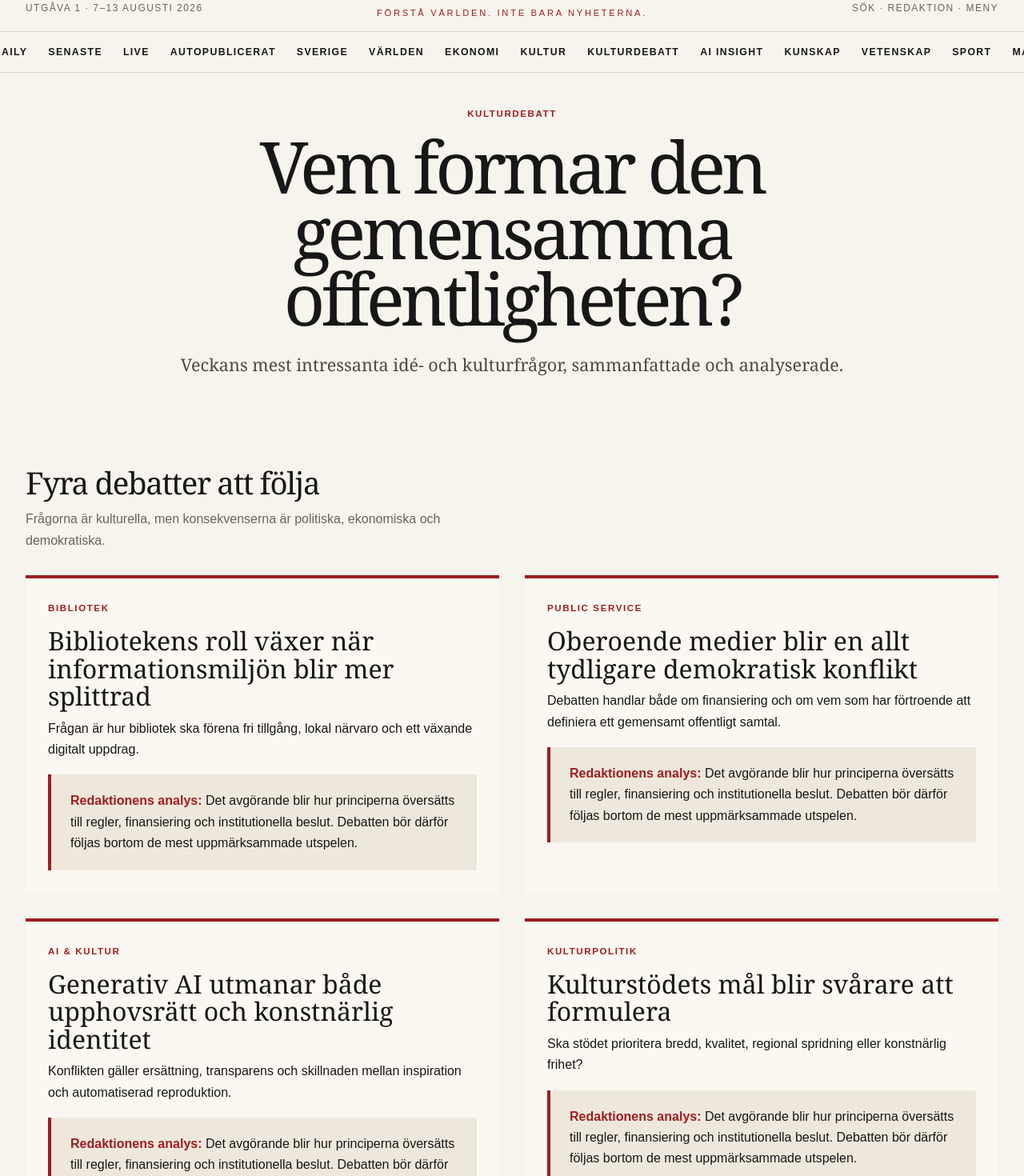
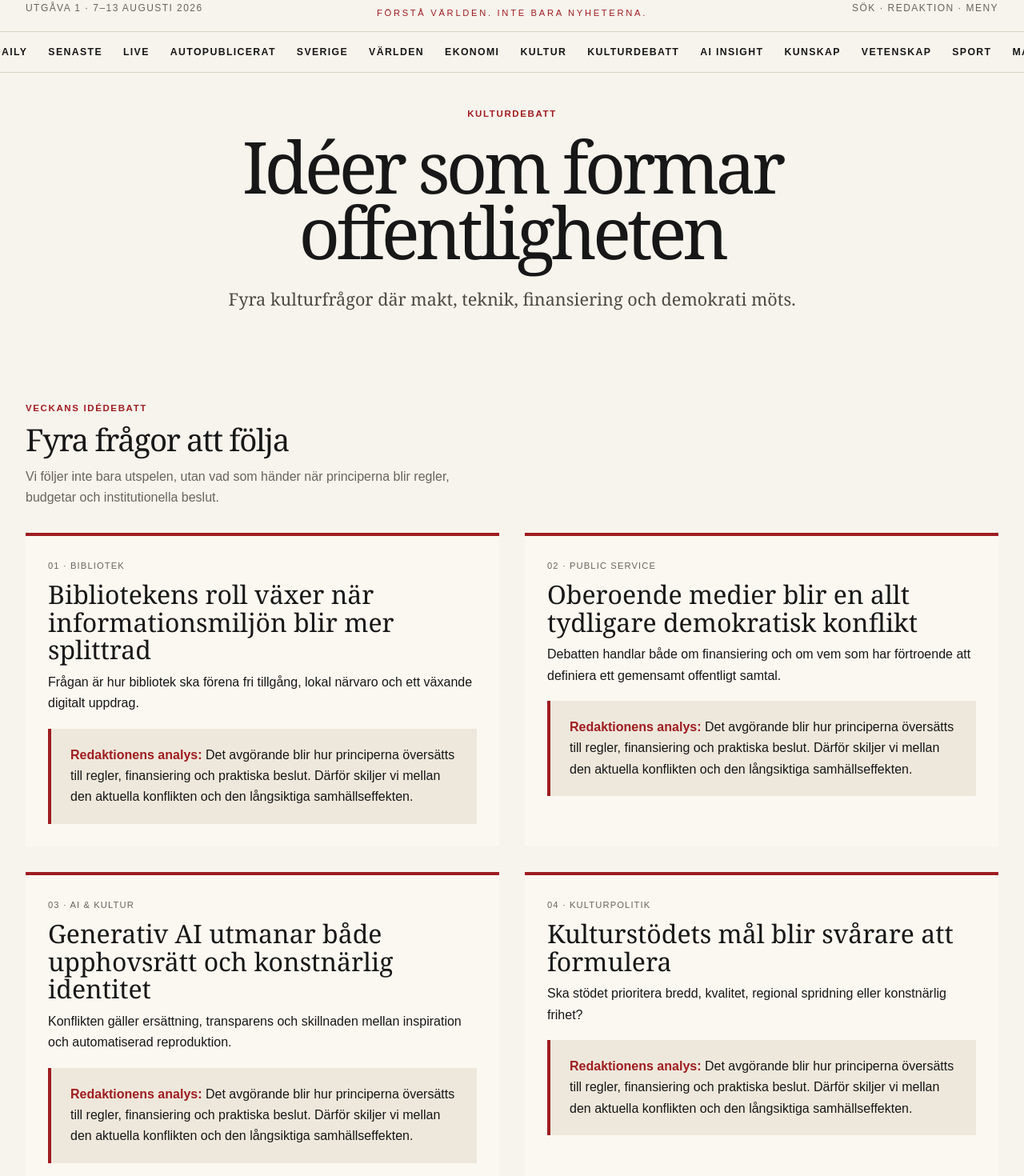
Before and after one commit to Djurgarden2019/NackaSidan-2026, a Next.js app: page /kulturdebatt in a window 1280 px wide. Shown: the part 90-1560 px from the top of the page at 80% size. Built offline with nearby package versions, Linux system fonts and the light colour scheme.

Commit message:
Main 273: sharpen Culture Debate as ideas page

```diff
--- a/app/kulturdebatt/page.tsx
+++ b/app/kulturdebatt/page.tsx
@@ -1,41 +1,17 @@
+import Link from 'next/link';
 import { AnalysisBox, SectionIntro } from '../../components/Editorial';
 
-const debates = [
-  ['Bibliotek', 'Bibliotekens roll växer när informationsmiljön blir mer splittrad', 'Frågan är hur bibliotek ska förena fri tillgång, lokal närvaro och ett växande digitalt uppdrag.'],
-  ['Public service', 'Oberoende medier blir en allt tydligare demokratisk konflikt', 'Debatten handlar både om finansiering och om vem som har förtroende att definiera ett gemensamt offentligt samtal.'],
-  ['AI & kultur', 'Generativ AI utmanar både upphovsrätt och konstnärlig identitet', 'Konflikten gäller ersättning, transparens och skillnaden mellan inspiration och automatiserad reproduktion.'],
-  ['Kulturpolitik', 'Kulturstödets mål blir svårare att formulera', 'Ska stödet prioritera bredd, kvalitet, regional spridning eller konstnärlig frihet?'],
+const debates=[
+ ['Bibliotek','Bibliotekens roll växer när informationsmiljön blir mer splittrad','Frågan är hur bibliotek ska förena fri tillgång, lokal närvaro och ett växande digitalt uppdrag.'],
+ ['Public service','Oberoende medier blir en allt tydligare demokratisk konflikt','Debatten handlar både om finansiering och om vem som har förtroende att definiera ett gemensamt offentligt samtal.'],
+ ['AI & kultur','Generativ AI utmanar både upphovsrätt och konstnärlig identitet','Konflikten gäller ersättning, transparens och skillnaden mellan inspiration och automatiserad reproduktion.'],
+ ['Kulturpolitik','Kulturstödets mål blir svårare att formulera','Ska stödet prioritera bredd, kvalitet, regional spridning eller konstnärlig frihet?']
 ];
 
-export default function CultureDebate() {
-  return (
-    <main>
-      <div className="shell">
-        <div className="page-hero">
-          <div className="kicker">Kulturdebatt</div>
-          <h1>Vem formar den gemensamma offentligheten?</h1>
-          <p>Veckans mest intressanta idé- och kulturfrågor, sammanfattade och analyserade.</p>
-        </div>
+export const metadata={title:'Kulturdebatt | NackaSidan 2026',description:'Idé- och kulturfrågor om offentlighet, medier, AI, bibliotek och kulturpolitik.'};
 
-        <section className="section no-top">
-          <SectionIntro
-            title="Fyra debatter att följa"
-            text="Frågorna är kulturella, men konsekvenserna är politiska, ekonomiska och demokratiska."
-          />
-          <div className="debate-grid">
-            {debates.map(([section, title, text]) => (
-              <article className="debate-card" key={title}>
-                <div className="kicker">{section}</div>
-                <h2>{title}</h2>
-                <p>{text}</p>
-                <AnalysisBox>
-                  Det avgörande blir hur principerna översätts till regler, finansiering och institutionella beslut. Debatten bör därför följas bortom de mest uppmärksammade utspelen.
-                </AnalysisBox>
-              </article>
-            ))}
-          </div>
-        </section>
-      </div>
-    </main>
-  );
-}
+export default function CultureDebate(){return <main><div className="shell">
+ <div className="page-hero"><div className="kicker">Kulturdebatt</div><h1>Idéer som formar offentligheten</h1><p>Fyra kulturfrågor där makt, teknik, finansiering och demokrati möts.</p></div>
+ <section className="section no-top"><SectionIntro eyebrow="Veckans idédebatt" title="Fyra frågor att följa" text="Vi följer inte bara utspelen, utan vad som händer när principerna blir regler, budgetar och institutionella beslut."/><div className="debate-grid">{debates.map(([section,title,text],index)=><article className="debate-card" key={title}><div className="meta">0{index+1} · {section}</div><h2>{title}</h2><p>{text}</p><AnalysisBox>Det avgörande blir hur principerna översätts till regler, finansiering och praktiska beslut. Därför skiljer vi mellan den aktuella konflikten och den långsiktiga samhällseffekten.</AnalysisBox></article>)}</div></section>
+ <section className="section" style={{borderTop:'1px solid #d4d4d4',paddingTop:24}}><div className="kicker">Fördjupa dig</div><h2>Från idédebatt till kulturbevakning</h2><p className="lead">Gå vidare till Kultur för recensioner och analyser, eller Vetenskap & AI för teknikens påverkan på samhälle och skapande.</p><div style={{display:'flex',gap:14,flexWrap:'wrap'}}><Link className="button" href="/kultur">Kultur</Link><Link className="text-link" href="/vetenskap">Vetenskap & AI →</Link></div></section>
+ </div></main>}
```
